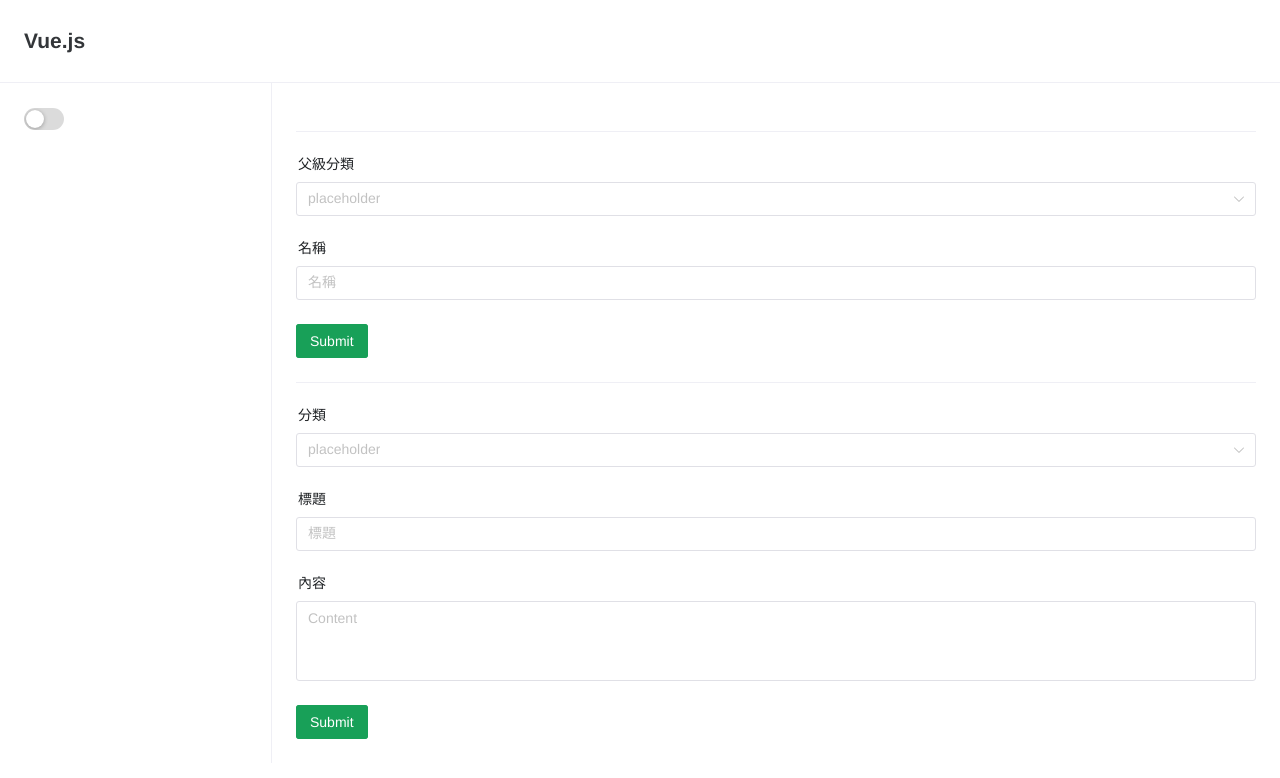
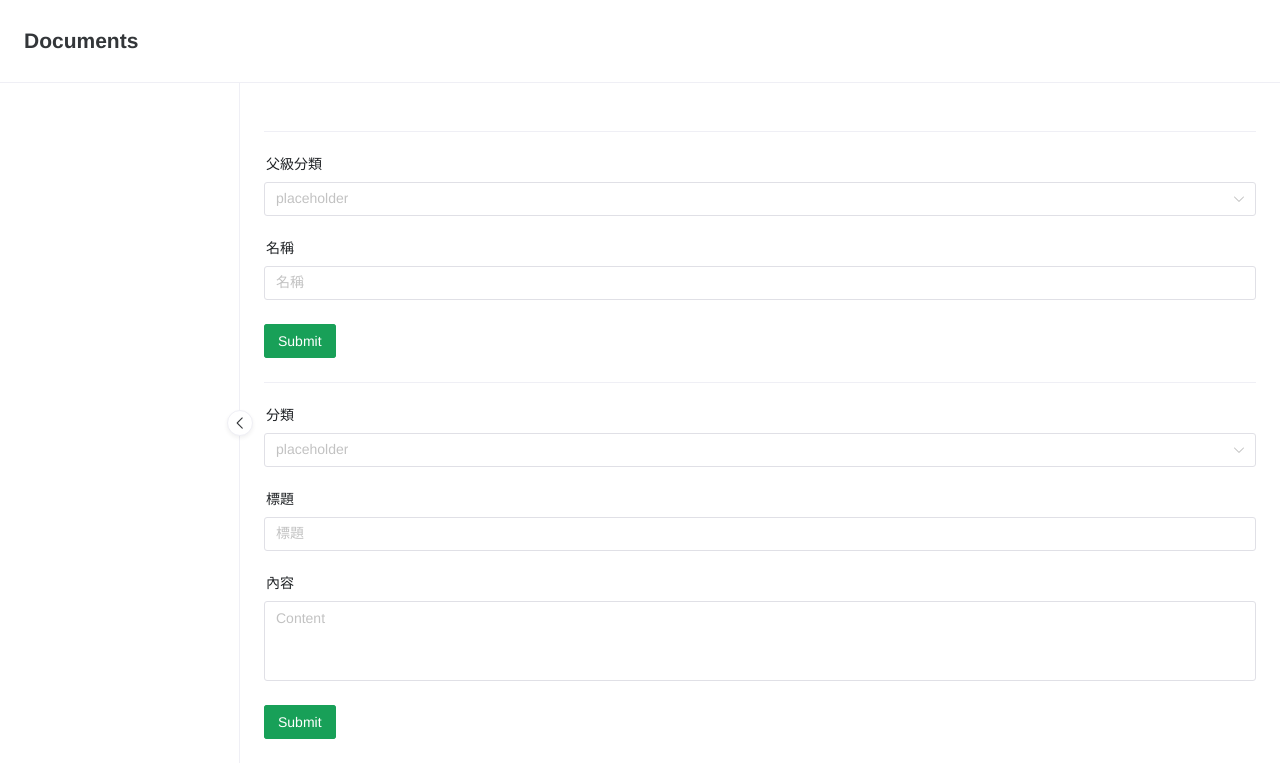
Before and after one commit to LunchBox/test001, a Vue app: page / in a window 1280 px wide. Shown: the top 778 px of the page. Built offline with nearby package versions, Linux system fonts and the light colour scheme.

Commit message:
sidebar refine

```diff
--- a/src/App.vue
+++ b/src/App.vue
@@ -1,4 +1,5 @@
 <script setup>
+  import { ref } from "vue";
 	import {
 		NSpace,
 		NLayout,
@@ -17,6 +18,8 @@
 	import ArticleForm from "./components/ArticleForm.vue";
 
 	import { currentArticles } from "./store/current.js";
+
+  const collapsed = ref(false);
 </script>
 
 <template>
@@ -26,8 +29,17 @@
 				<SiteHeader />
 			</n-layout-header>
 			<n-layout has-sider>
-				<n-layout-sider content-style="padding: 24px;" bordered>
-					<SiteMenus />
+				<n-layout-sider content-style="padding: 24px;"
+          bordered
+          collapse-mode="width"
+          :collapsed-width="64"
+          :width="240"
+          :collapsed="collapsed"
+          show-trigger
+          @collapse="collapsed = true"
+          @expand="collapsed = false"
+        >
+        <SiteMenus />
 				</n-layout-sider>
 				<n-layout-content content-style="padding: 24px;">
 					<Article />
--- a/src/components/SiteHeader.vue
+++ b/src/components/SiteHeader.vue
@@ -1,5 +1,5 @@
 <template>
-	<a>Vue.js</a>
+	<a>Documents</a>
 </template>
 
 <script>
--- a/src/components/SiteMenus.vue
+++ b/src/components/SiteMenus.vue
@@ -1,26 +1,5 @@
 <template>
-	<!-- <ul>
-		<li v-for="category in topLevelCategories" :key="category.name">
-			<a @click.prevent="setCurrentCategory(category)">
-				{{ category.name }} ({{ category.$children.length }})
-			</a>
-		</li>
-	</ul> -->
-	<!-- <n-tree block-line :data="data" selectable /> -->
-
 	<n-space vertical>
-		<n-switch v-model:value="collapsed" />
-		<n-layout has-sider>
-			<n-layout-sider
-				bordered
-				collapse-mode="width"
-				:collapsed-width="64"
-				:width="240"
-				:collapsed="collapsed"
-				show-trigger
-				@collapse="collapsed = true"
-				@expand="collapsed = false"
-			>
     <n-menu
       :collapsed="collapsed"
       :collapsed-width="64"
@@ -29,11 +8,6 @@
       v-model:value="activeKey"
       @update:value="setCategory"
     />
-			</n-layout-sider>
-			<n-layout>
-				<span>内容</span>
-			</n-layout>
-		</n-layout>
 	</n-space>
 </template>
 
--- a/vite.config.js
+++ b/vite.config.js
@@ -3,5 +3,8 @@ import vue from '@vitejs/plugin-vue'
 
 // https://vitejs.dev/config/
 export default defineConfig({
-  plugins: [vue()]
+  plugins: [vue()],
+  server: {
+    host: '0.0.0.0'
+  }
 })
```
Lines whose indentation alone changed are shown as unchanged.
